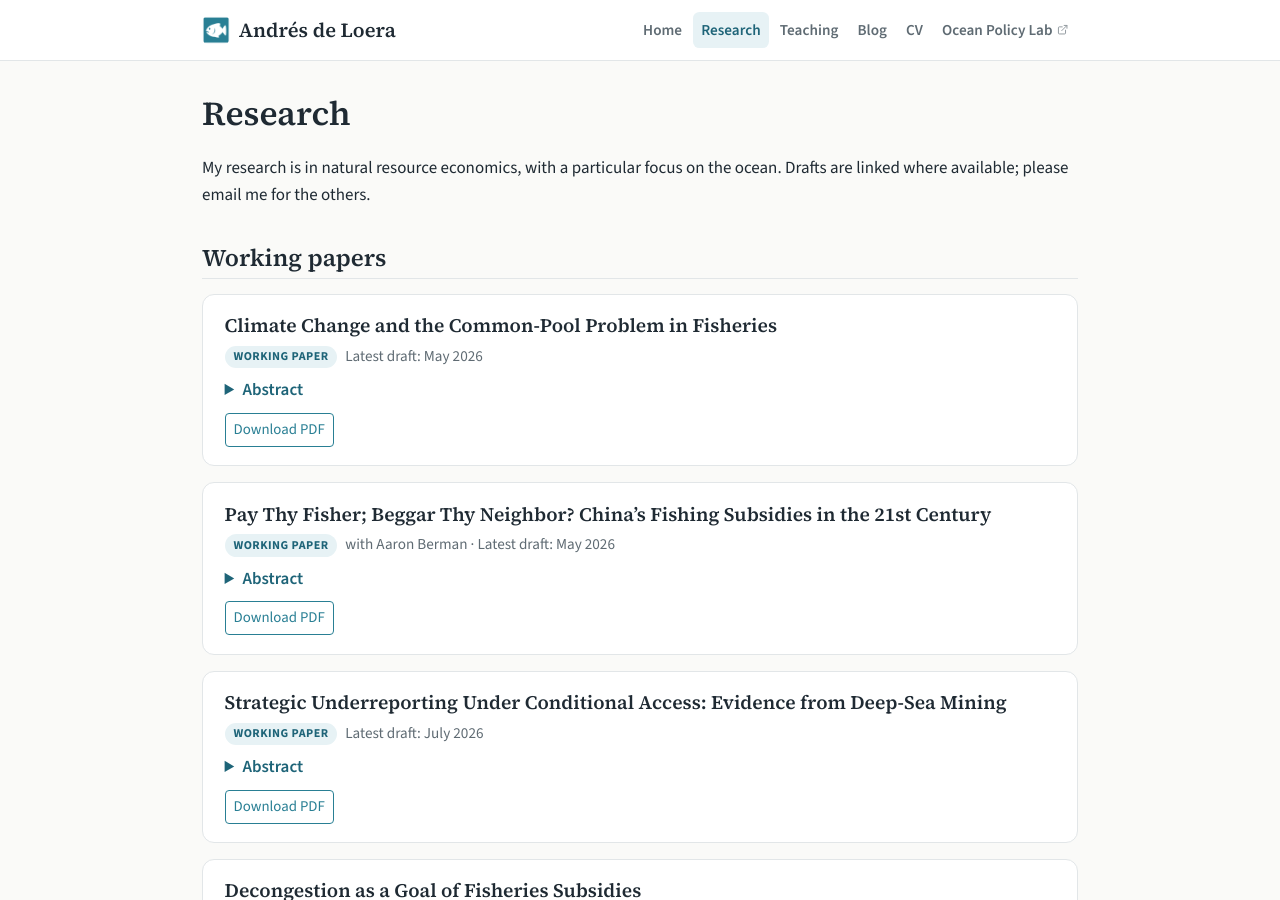
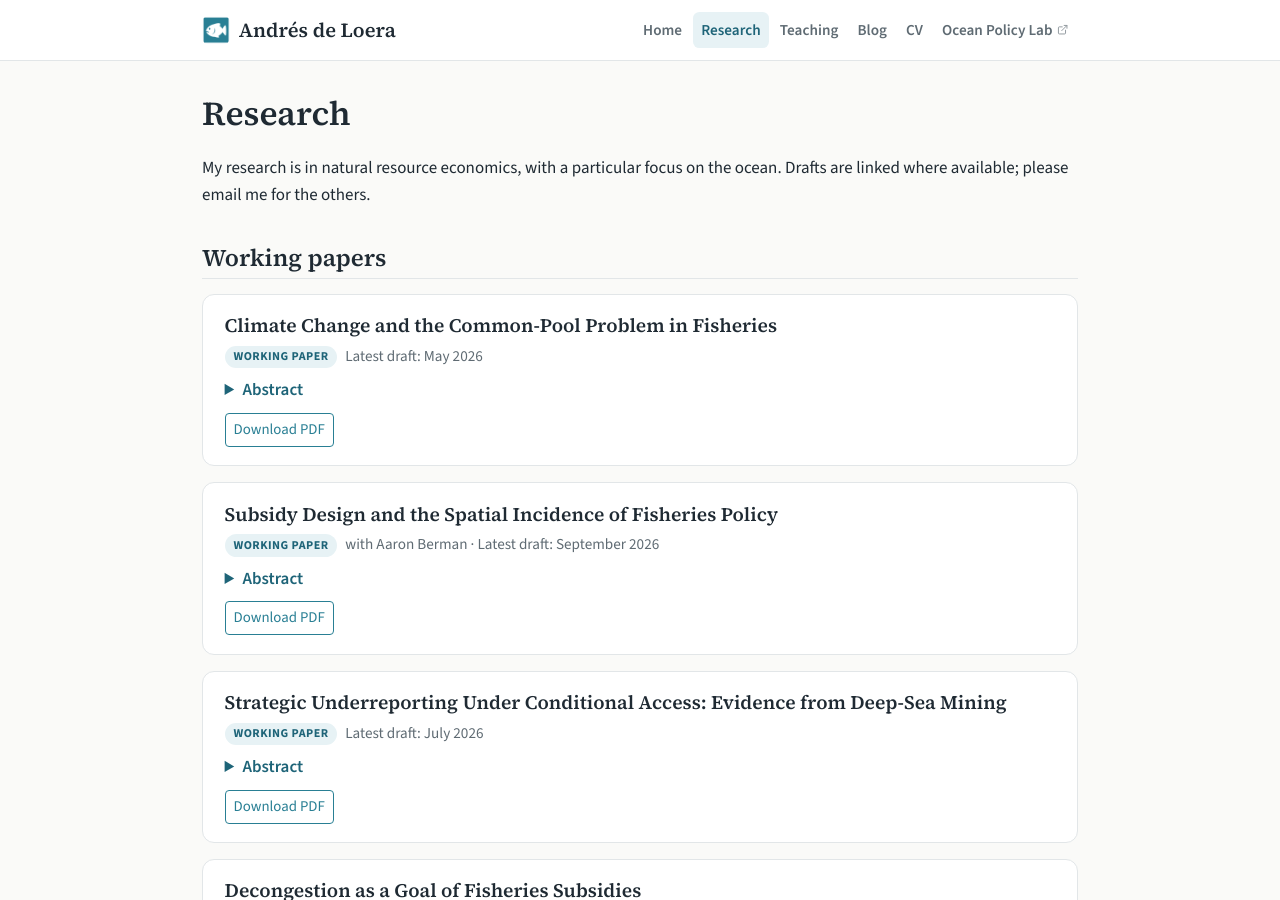
Before and after one commit to adeloera/adeloera.github.io, a Jekyll site: the page built from _pages/research.md, in a window 1280 px wide and 900 px high. Built offline with Jekyll 4.4.1, drawn with Linux system fonts in a browser that asks for light colours.

Commit message:
paper updates
Co-Authored-By: Claude Sonnet 4.6 <noreply@anthropic.com>

```diff
--- a/_pages/research.md
+++ b/_pages/research.md
@@ -20,8 +20,8 @@ My research is in natural resource economics, with a particular focus on the oce
 </article>
 
 <article class="paper" markdown="0">
-<h3 class="paper-title"><a href="{{ '/papers/Berman_deLoera_fishsubsidies.pdf' | relative_url }}">Pay Thy Fisher; Beggar Thy Neighbor? China’s Fishing Subsidies in the 21st Century</a></h3>
-<p class="paper-meta"><span class="paper-status">Working paper</span> with Aaron Berman · Latest draft: May 2026</p>
+<h3 class="paper-title"><a href="{{ '/papers/Berman_deLoera_fishsubsidies.pdf' | relative_url }}">Subsidy Design and the Spatial Incidence of Fisheries Policy</a></h3>
+<p class="paper-meta"><span class="paper-status">Working paper</span> with Aaron Berman · Latest draft: September 2026</p>
 <details class="paper-abstract">
 <summary>Abstract</summary>
 <p>Countries facing over-exploitation of domestic waters may find it politically and economically advantageous to offer subsidies as a way of “decongesting” their domestic fisheries. Fuel subsidies, the most significant form of fisheries subsidies, may play such a role if they induce distant water fishing. We characterize the conditions under which fuel subsidies are decongesting, and then estimate their empirical effects using a triple-difference design exploiting a change in Chinese subsidy policy. We show that China’s fuel subsidy increased fishing in its domestic waters, by suppressing a 1.24% elasticity of domestic fishing with respect to the oil price. Meanwhile, it decreased distant water fishing. Consistent with our model, we find that the total number of fishing trips increased but their distance from port of departure decreased. We also show that non-Chinese vessels in spatial competition with China decreased their fishing in response to China’s subsidies. However, we show that the evolution of China’s subsidy policy away from fuel subsidies and towards spatially specific subsidies did promote domestic decongestion: Had China not changed its subsidy policy, vessels in our sample would have fished 39% more in the Chinese EEZ and 33% less outside of it. The change reduced total fishing on net, implying a trade-off between the environmental and global distributional consequences of disciplining fisheries subsidies.</p>
```
Also changed, not shown: 1 other file.
